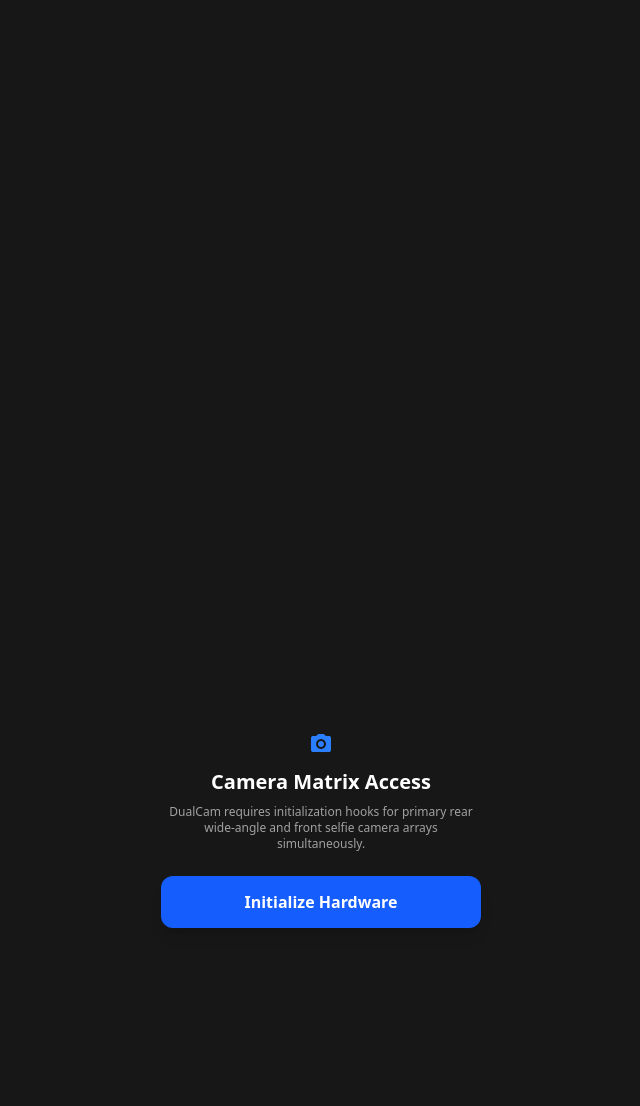
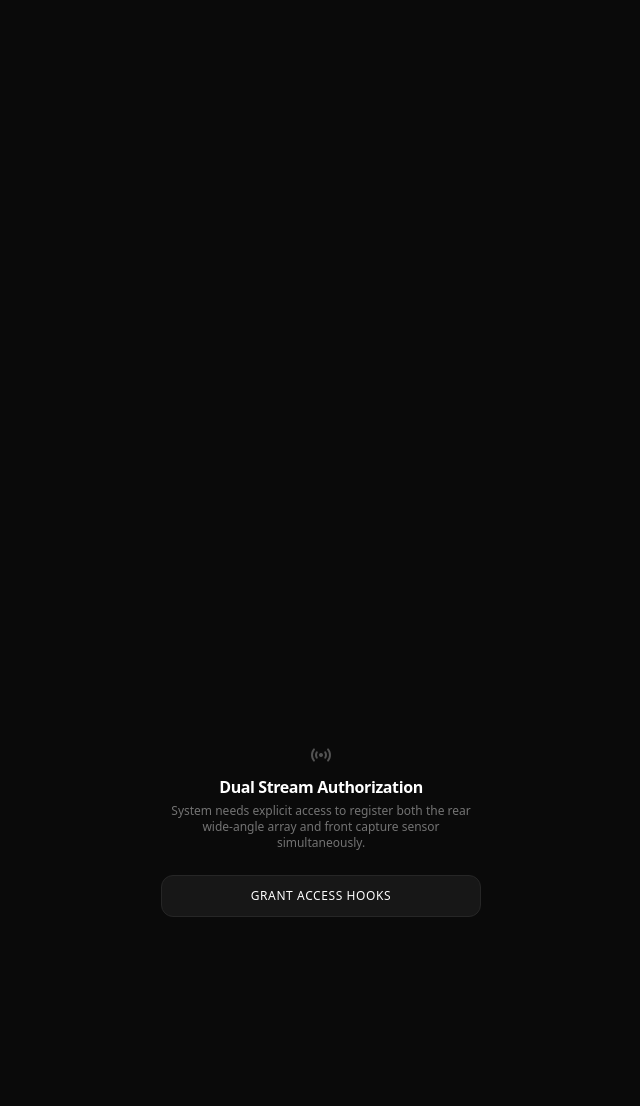
Before and after one commit to Dixit-Bhavsar-83/dualcam-pro, a Flask app: page / in a window 1280 px wide. Shown: the top 1106 px of the page, without its empty margins (319-959 px from the left). Run offline with Flask 3, Linux system fonts and the light colour scheme.

Commit message:
Update index.html

```diff
--- a/templates/index.html
+++ b/templates/index.html
@@ -3,7 +3,7 @@
 <head>
     <meta charset="UTF-8">
     <meta name="viewport" content="width=device-width, initial-scale=1.0, user-scalable=no, viewport-fit=cover">
-    <title>DualCam Pro Production</title>
+    <title>DualCam Pro Horizon Engine</title>
     <script src="https://cdn.jsdelivr.net/npm/@tailwindcss/browser@4"></script>
     <link href="https://fonts.googleapis.com/icon?family=Material+Icons+Round" rel="stylesheet">
     <style>
@@ -11,100 +11,113 @@
             margin: 0; padding: 0; width: 100%; height: 100%;
             background-color: #000; overflow: hidden; font-family: system-ui, -apple-system, sans-serif;
         }
-        .horizontal-layer {
-            transform: rotate(0deg); object-fit: cover;
+        /* Safely enforces the main back-camera stream into a horizontal cinematic frame */
+        .cinematic-landscape {
+            width: 100%;
+            height: 100%;
+            object-fit: cover;
+        }
+        /* Clean custom scrollbar for gallery timeline */
+        ::-webkit-scrollbar {
+            width: 4px;
+        }
+        ::-webkit-scrollbar-thumb {
+            background: #262626;
+            border-radius: 10px;
         }
     </style>
 </head>
 <body class="text-white select-none">
 
     <div id="splashScreen" class="fixed inset-0 bg-neutral-950 z-50 flex flex-col items-center justify-center transition-opacity duration-500">
-        <div class="w-16 h-16 bg-blue-600 rounded-2xl flex items-center justify-center shadow-lg shadow-blue-500/20">
-            <span class="material-icons-round text-3xl text-white">videocam</span>
+        <div class="w-14 h-14 bg-neutral-900 border border-neutral-800 rounded-2xl flex items-center justify-center shadow-xl">
+            <span class="material-icons-round text-2xl text-blue-500 animate-pulse">videocam</span>
         </div>
-        <h1 class="text-lg font-bold tracking-widest mt-4">DUALCAM PRO</h1>
-        <p class="text-[10px] text-neutral-500 font-mono mt-1">v2.5 Stable Engine</p>
+        <p class="text-[11px] tracking-widest font-mono text-neutral-500 mt-4">CORE SYSTEM INITIALIZATION</p>
     </div>
 
-    <div id="permissionScreen" class="fixed inset-0 bg-neutral-900 z-40 flex flex-col items-center justify-center p-6 text-center hidden">
-        <span class="material-icons-round text-5xl text-blue-500 mb-3">photo_camera</span>
-        <h2 class="text-xl font-bold mb-2">Camera Matrix Access</h2>
-        <p class="text-neutral-400 text-xs max-w-xs mb-6">DualCam requires initialization hooks for primary rear wide-angle and front selfie camera arrays simultaneously.</p>
-        <button id="btnGrantPermission" class="w-full max-w-xs bg-blue-600 hover:bg-blue-700 text-white font-semibold py-3.5 rounded-xl shadow-lg transition-all active:scale-95">
-            Initialize Hardware
+    <div id="permissionScreen" class="fixed inset-0 bg-neutral-950 z-40 flex flex-col items-center justify-center p-6 text-center hidden">
+        <span class="material-icons-round text-4xl text-neutral-600 mb-2">sensors</span>
+        <h2 class="text-base font-bold tracking-tight mb-1">Dual Stream Authorization</h2>
+        <p class="text-neutral-500 text-xs max-w-xs mb-6">System needs explicit access to register both the rear wide-angle array and front capture sensor simultaneously.</p>
+        <button id="btnGrantPermission" class="w-full max-w-xs bg-neutral-900 border border-neutral-800 hover:bg-neutral-800 text-white font-medium py-3 rounded-xl transition-all active:scale-95 text-xs tracking-wider">
+            GRANT ACCESS HOOKS
         </button>
     </div>
 
     <div class="relative w-full h-full bg-black">
 
         <div id="cameraViewport" class="absolute inset-0 w-full h-full overflow-hidden bg-neutral-950">
-            <video id="videoBack" class="w-full h-full object-cover horizontal-layer" autoplay playsinline muted></video>
-            <div id="flashOverlay" class="absolute inset-0 bg-white pointer-events-none opacity-0 transition-opacity duration-100 z-20"></div>
+            <video id="videoBack" class="cinematic-landscape" autoplay playsinline muted></video>
+            <div id="flashOverlay" class="absolute inset-0 bg-white pointer-events-none opacity-0 transition-opacity duration-700 z-20"></div>
         </div>
 
-        <div id="frontCamContainer" class="absolute top-14 right-4 w-28 h-36 bg-neutral-800 rounded-xl overflow-hidden shadow-2xl border border-white/20 z-30 touch-none">
+        <div id="frontCamContainer" class="absolute top-16 right-4 w-28 h-36 bg-neutral-900 rounded-2xl overflow-hidden shadow-2xl border border-neutral-800 z-30 touch-none">
             <video id="videoFront" class="w-full h-full object-cover scale-x-[-1]" autoplay playsinline muted></video>
+            <div id="frontFallbackText" class="absolute inset-0 flex items-center justify-center bg-neutral-900 text-[10px] text-neutral-500 hidden">Loading Selfie...</div>
         </div>
 
-        <div class="absolute top-0 left-0 right-0 p-4 pt-6 bg-gradient-to-b from-black/70 to-transparent flex justify-between items-center z-30">
-            <button id="quickFlash" class="w-9 h-9 rounded-full bg-black/40 backdrop-blur-md flex items-center justify-center border border-white/10">
-                <span id="flashIcon" class="material-icons-round text-lg">flash_off</span>
+        <div class="absolute top-0 left-0 right-0 p-4 pt-7 bg-gradient-to-b from-black/80 to-transparent flex justify-between items-center z-30">
+            <button id="quickFlash" class="w-9 h-9 rounded-full bg-black/30 backdrop-blur-md flex items-center justify-center border border-white/5">
+                <span id="flashIcon" class="material-icons-round text-base text-neutral-400">flash_off</span>
             </button>
 
-            <div id="recordingHUD" class="bg-neutral-900/90 border border-red-500/30 px-3 py-1 rounded-full text-xs font-mono font-bold flex items-center gap-2 opacity-0 transition-opacity duration-300">
-                <span class="w-2 h-2 rounded-full bg-red-500 animate-ping"></span>
-                <span id="txtTimer" class="text-white tracking-wider">00:00</span>
+            <div id="recordingHUD" class="bg-neutral-950/80 border border-neutral-800 px-3 py-1 rounded-full text-[11px] font-mono font-bold tracking-widest flex items-center gap-2 opacity-0 transition-all duration-300">
+                <span class="w-1.5 h-1.5 rounded-full bg-red-500 animate-ping"></span>
+                <span id="txtTimer" class="text-neutral-200">00:00</span>
             </div>
 
-            <button id="btnOpenSettings" class="w-9 h-9 rounded-full bg-black/40 backdrop-blur-md flex items-center justify-center border border-white/10">
-                <span class="material-icons-round text-lg">settings</span>
+            <button id="btnOpenSettings" class="w-9 h-9 rounded-full bg-black/30 backdrop-blur-md flex items-center justify-center border border-white/5">
+                <span class="material-icons-round text-base text-neutral-400">settings</span>
             </button>
         </div>
 
-        <div class="absolute left-4 top-1/3 bottom-1/3 w-8 flex flex-col items-center justify-center bg-black/40 backdrop-blur-md rounded-xl z-30 p-1 py-3 border border-white/10">
-            <span class="material-icons-round text-xs text-white/50 mb-2">light_mode</span>
-            <input id="exposureSlider" type="range" min="-2" max="2" step="0.5" value="0" class="h-full accent-blue-500" style="writing-mode: vertical-lr; direction: rtl;">
+        <div class="absolute left-4 top-1/3 bottom-1/3 w-7 flex flex-col items-center justify-center bg-black/30 backdrop-blur-md rounded-full z-30 p-1 py-4 border border-white/5">
+            <span class="material-icons-round text-[11px] text-neutral-400 mb-2">light_mode</span>
+            <input id="exposureSlider" type="range" min="-2" max="2" step="0.5" value="0" class="h-full accent-white" style="writing-mode: vertical-lr; direction: rtl;">
         </div>
 
-        <div class="absolute bottom-0 left-0 right-0 p-6 pb-8 bg-gradient-to-t from-black/80 to-transparent flex justify-around items-center z-30">
-            <button id="btnOpenGallery" class="w-11 h-11 rounded-xl bg-neutral-900 border border-white/10 flex items-center justify-center">
-                <span id="galleryThumb" class="material-icons-round text-white/60 text-xl">photo_library</span>
+        <div class="absolute bottom-0 left-0 right-0 p-6 pb-9 bg-gradient-to-t from-black/90 to-transparent flex justify-around items-center z-30">
+            <button id="btnOpenGallery" class="w-11 h-11 rounded-xl bg-neutral-950 border border-neutral-800 flex items-center justify-center active:scale-95 transition-transform">
+                <span id="galleryThumb" class="material-icons-round text-neutral-400 text-lg">photo_library</span>
             </button>
 
-            <div class="relative w-16 h-16 flex items-center justify-center bg-white/10 rounded-full border border-white/20">
-                <button id="btnRecord" class="w-12 h-12 rounded-full bg-white flex items-center justify-center shadow-md transition-all duration-300">
-                    <div id="recordTriggerState" class="w-5 h-5 rounded-full bg-red-600 transition-all duration-300"></div>
+            <div class="relative w-16 h-16 flex items-center justify-center bg-neutral-950/40 rounded-full border border-white/10 shadow-inner">
+                <button id="btnRecord" class="w-12 h-12 rounded-full bg-white flex items-center justify-center shadow-xl active:scale-95 transition-all duration-300">
+                    <div id="recordTriggerState" class="w-4 h-4 rounded-full bg-red-600 transition-all duration-300"></div>
                 </button>
             </div>
 
-            <div class="w-11 h-11"></div>
+            <button id="btnQuickSwitch" class="w-11 h-11 rounded-xl bg-neutral-950 border border-neutral-800 flex items-center justify-center active:scale-95 transition-transform">
+                <span class="material-icons-round text-neutral-400 text-lg">flip_camera_ios</span>
+            </button>
         </div>
     </div>
 
-    <div id="settingsBottomSheet" class="fixed bottom-0 left-0 right-0 bg-neutral-900 border-t border-neutral-800 rounded-t-2xl p-5 transform translate-y-full transition-transform duration-300 ease-out z-50">
-        <div id="btnCloseSettingsHandle" class="w-10 h-1 bg-neutral-700 rounded-full mx-auto mb-4 cursor-pointer"></div>
-        <div class="flex justify-between items-center mb-4">
-            <h3 class="text-sm font-bold tracking-wide text-neutral-400 uppercase">Hardware Framework Parameters</h3>
-            <button id="btnBackSettings" class="text-xs text-blue-500 font-medium px-2 py-1 rounded-md bg-blue-500/10">Done</button>
+    <div id="settingsBottomSheet" class="fixed bottom-0 left-0 right-0 bg-neutral-950 border-t border-neutral-900 rounded-t-3xl p-6 transform translate-y-full transition-transform duration-300 ease-out z-50">
+        <div id="btnCloseSettingsHandle" class="w-12 h-1 bg-neutral-800 rounded-full mx-auto mb-5 cursor-pointer"></div>
+        <div class="flex justify-between items-center mb-6">
+            <h3 class="text-xs font-bold tracking-widest text-neutral-500 uppercase">Framework Parameters</h3>
+            <button id="btnBackSettings" class="text-xs text-white border border-neutral-800 px-3 py-1.5 rounded-lg bg-neutral-900">Close</button>
         </div>
         <div class="space-y-3">
-            <div class="flex justify-between items-center p-3 bg-neutral-950 rounded-xl border border-neutral-800">
+            <div class="flex justify-between items-center p-3.5 bg-neutral-900/40 rounded-xl border border-neutral-900">
                 <div>
-                    <p class="text-xs font-semibold">Force Wide Angle Lens</p>
-                    <p class="text-[10px] text-neutral-500">Attempts auxiliary sensor routing override</p>
+                    <p class="text-xs font-medium text-neutral-200">Enforce Dual Stream Pipeline</p>
+                    <p class="text-[10px] text-neutral-500">Maintains high-priority parallel thread hooks</p>
                 </div>
-                <input type="checkbox" id="toggleWide" class="w-8 h-4 accent-blue-500">
+                <div class="w-2 h-2 rounded-full bg-emerald-500 shadow-sm shadow-emerald-500/50"></div>
             </div>
         </div>
     </div>
 
-    <div id="galleryModal" class="fixed inset-0 bg-black transform translate-y-full transition-transform duration-300 ease-in-out z-50 p-4 pt-10 flex flex-col">
-        <div class="flex justify-between items-center mb-4">
-            <h3 class="text-lg font-bold">Session Vault</h3>
-            <button id="btnCloseGallery" class="w-8 h-8 rounded-full bg-neutral-900 flex items-center justify-center"><span class="material-icons-round text-sm">close</span></button>
+    <div id="galleryModal" class="fixed inset-0 bg-neutral-950 transform translate-y-full transition-transform duration-300 ease-in-out z-50 p-4 pt-12 flex flex-col">
+        <div class="flex justify-between items-center mb-6 px-2">
+            <h3 class="text-base font-bold tracking-tight">Captured Sequence Vault</h3>
+            <button id="btnCloseGallery" class="w-8 h-8 rounded-full bg-neutral-900 border border-neutral-800 flex items-center justify-center"><span class="material-icons-round text-sm">close</span></button>
         </div>
-        <div id="galleryEmptyState" class="flex-1 flex flex-col items-center justify-center text-neutral-600"><p class="text-xs font-mono">Vault is completely empty</p></div>
-        <div id="galleryGrid" class="flex-1 overflow-y-auto grid grid-cols-2 gap-3 pb-6"></div>
+        <div id="galleryEmptyState" class="flex-1 flex flex-col items-center justify-center text-neutral-600"><p class="text-xs font-mono tracking-widest">NO SEQUENCES LOGGED</p></div>
+        <div id="galleryGrid" class="flex-1 overflow-y-auto grid grid-cols-2 gap-3 pb-8 px-1"></div>
     </div>
 
     <script src="{{ url_for('static', filename='js/app.js') }}"></script>
```
